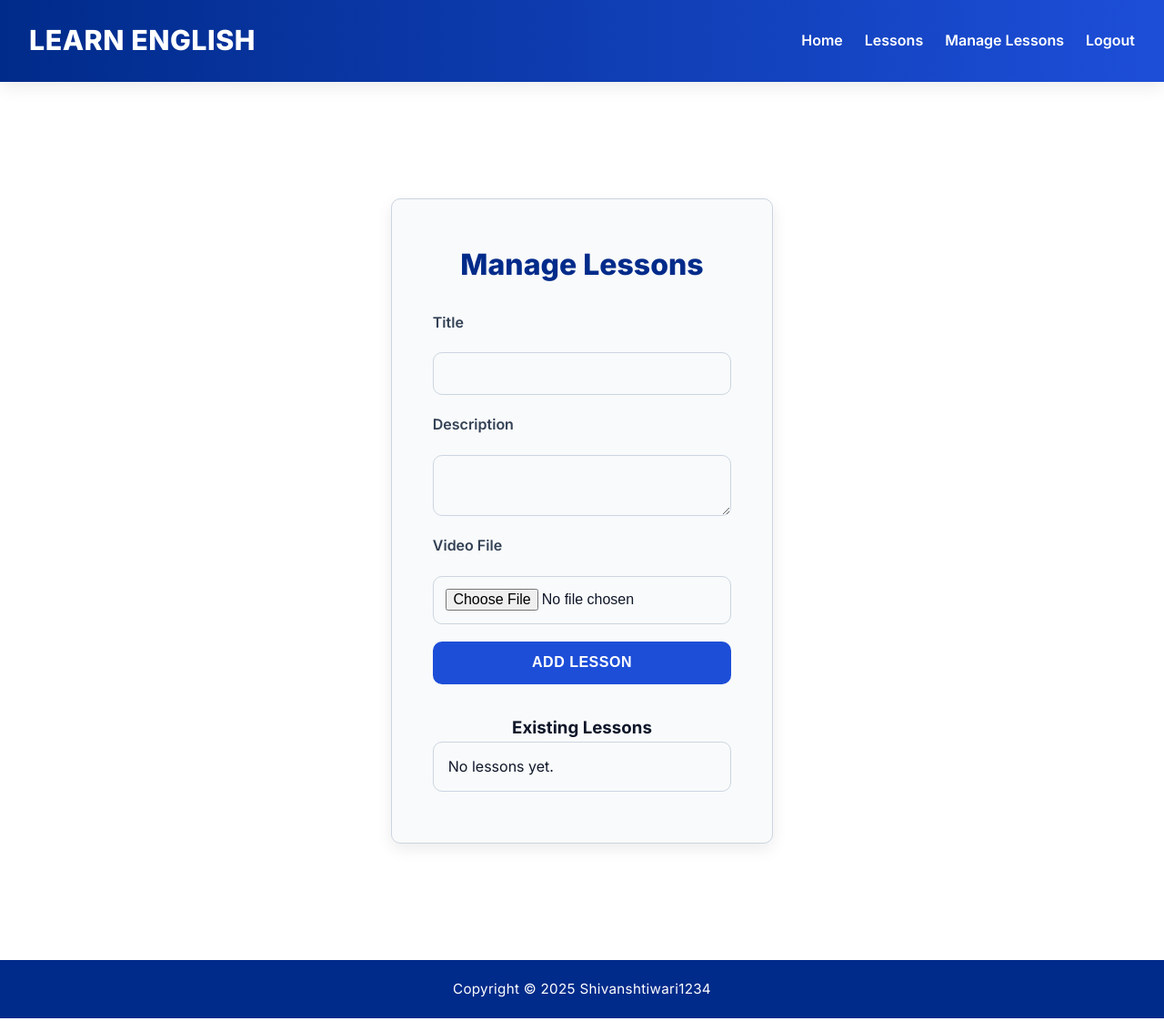
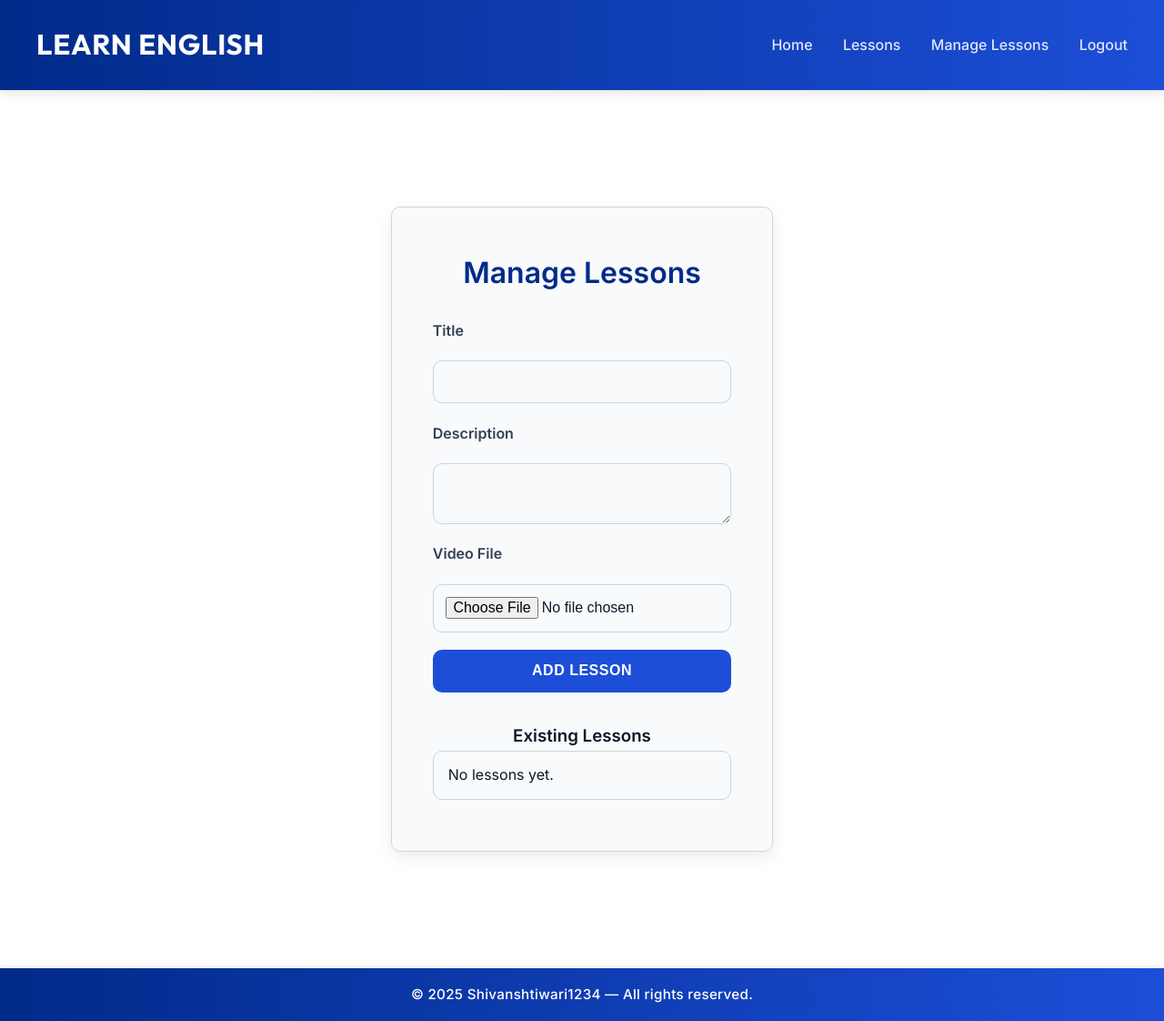
Before and after one commit to Shivanshtiwari1234/PallaviMaam, a Django app: page /manage-lessons/ in a window 1280 px wide. Shown: the whole page at 91% size. Run offline with Django 4.2, Linux system fonts and the light colour scheme; the visitor is signed in with stand-in values (Sample User, id 1); data that the repository does not hold is empty; parts of the project's set-up code (start-up, migrations or seed data) failed here and were passed over.

Commit message:
Updated styles

```diff
--- /dev/null
+++ b/LearnEng/main/static/main/interactive.js
@@ -0,0 +1,67 @@
+/* ============================================================
+   Learn English — Cinematic Interactions
+   Smooth • Accessible • Soft Depth
+   ============================================================ */
+
+document.addEventListener("DOMContentLoaded", () => {
+  const header = document.querySelector(".site-header");
+  const fadeEls = document.querySelectorAll(".fade-in");
+  const cards = document.querySelectorAll(".card, .centered-box");
+
+  /* ------------------------------------------------------------
+     Fade-in on load
+  ------------------------------------------------------------ */
+  fadeEls.forEach((el, index) => {
+    el.style.opacity = "0";
+    el.style.transform = "translateY(20px)";
+    setTimeout(() => {
+      el.style.transition = "opacity 1s ease, transform 1s ease";
+      el.style.opacity = "1";
+      el.style.transform = "translateY(0)";
+    }, 200 + index * 150);
+  });
+
+  /* ------------------------------------------------------------
+     Parallax scroll depth (soft cinematic movement)
+  ------------------------------------------------------------ */
+  window.addEventListener("scroll", () => {
+    const scrollY = window.scrollY;
+    const intensity = 0.15;
+    header.style.backdropFilter = scrollY > 10 ? "blur(8px)" : "none";
+    header.style.padding = scrollY > 20 ? "0.9rem 2rem" : "1.4rem 2rem";
+
+    cards.forEach((card) => {
+      const rect = card.getBoundingClientRect();
+      const offset = rect.top / window.innerHeight;
+      const depth = (offset - 0.5) * 20 * intensity;
+      card.style.transform = `translateY(${depth}px)`;
+    });
+  });
+
+  /* ------------------------------------------------------------
+     Keyboard navigation focus ring (accessibility)
+  ------------------------------------------------------------ */
+  let usingKeyboard = false;
+
+  window.addEventListener("keydown", (e) => {
+    if (e.key === "Tab") {
+      usingKeyboard = true;
+      document.body.classList.add("user-is-tabbing");
+    }
+  });
+
+  window.addEventListener("mousedown", () => {
+    if (usingKeyboard) {
+      usingKeyboard = false;
+      document.body.classList.remove("user-is-tabbing");
+    }
+  });
+
+  /* ------------------------------------------------------------
+     Smooth in-page link scrolling
+  ------------------------------------------------------------ */
+  const links = document.querySelectorAll('a[href^="#"]');
+  links.forEach((link) => {
+    link.addEventListener("click", (e) => {
+      const targetId = link.getAttribute("href").substring(1);
+      const targetEl
--- a/LearnEng/main/static/main/styles.css
+++ b/LearnEng/main/static/main/styles.css
@@ -44,6 +44,8 @@
 html, body {
   height: 100%;
   scroll-behavior: smooth;
+  text-rendering: optimizeLegibility;
+  -webkit-font-smoothing: antialiased;
 }
 
 body {
@@ -55,58 +57,80 @@ body {
   line-height: 1.7;
 }
 
-/* ---------- HEADER ---------- */
-header {
-  background: linear-gradient(90deg, var(--color-primary) 0%, var(--color-primary-light) 100%);
-  color: #ffffff;
-  padding: 1.2rem 2rem;
+/* ===========================================================
+   HEADER & NAVIGATION
+   =========================================================== */
+.site-header {
+  display: flex;
+  justify-content: center;
+  align-items: center;
+  padding: 1.4rem 2rem;
+  background: linear-gradient(90deg, #002b8a, #1d4ed8);
+  position: sticky;
+  top: 0;
+  z-index: 10;
+  box-shadow: 0 4px 12px rgba(0, 0, 0, 0.1);
+  transition: background 1.5s ease, padding 0.3s ease;
+}
+
+.header-inner {
+  width: 100%;
+  max-width: var(--max-width);
   display: flex;
   justify-content: space-between;
   align-items: center;
-  box-shadow: var(--shadow);
 }
 
-header h1 {
-  font-size: 1.9rem;
+/* ---------- LOGO ---------- */
+.logo a.home-link {
+  font-family: "Outfit", sans-serif;
   font-weight: 800;
-  letter-spacing: 0.5px;
+  font-size: 1.95rem;
+  letter-spacing: 0.7px;
+  color: #ffffff;
+  text-decoration: none;
   text-transform: uppercase;
+  transition: opacity 0.3s ease, text-shadow 0.5s ease;
 }
 
-nav {
-  display: flex;
-  flex-wrap: wrap;
+.logo a.home-link:hover {
+  opacity: 0.95;
+  text-shadow: 0 0 8px rgba(255, 255, 255, 0.6),
+               0 0 16px rgba(59, 130, 246, 0.5);
 }
 
-nav a {
-  color: #ffffff;
+/* ---------- NAV LINKS ---------- */
+.nav-links a {
+  color: #e0e7ff;
+  font-weight: 500;
   text-decoration: none;
-  margin-left: 1.5rem;
-  font-weight: 600;
+  margin-left: 1.8rem;
   position: relative;
-  transition: color var(--transition), transform var(--transition);
+  transition: color 0.3s ease;
 }
 
-nav a::after {
+.nav-links a:hover {
+  color: #ffffff;
+}
+
+.nav-links a::after {
   content: "";
   position: absolute;
-  bottom: -3px;
   left: 0;
+  bottom: -4px;
   width: 0%;
   height: 2px;
-  background: #ffffff;
-  transition: width var(--transition);
+  background: white;
+  transition: width 0.3s ease;
 }
 
-nav a:hover::after {
+.nav-links a:hover::after {
   width: 100%;
 }
 
-nav a:hover {
-  transform: translateY(-1px);
-}
-
-/* ---------- MAIN CONTENT ---------- */
+/* ===========================================================
+   MAIN CONTENT
+   =========================================================== */
 main {
   flex: 1;
   width: 100%;
@@ -115,18 +139,38 @@ main {
   padding: 2rem;
 }
 
-/* ---------- FOOTER ---------- */
-footer {
-  background-color: var(--color-primary);
-  color: #ffffff;
+.centered-box {
+  background-color: var(--color-surface);
+  border: 1px solid var(--color-border);
+  border-radius: var(--radius);
+  box-shadow: var(--shadow);
+  padding: 2.8rem;
+  max-width: 420px;
+  margin: 6rem auto;
   text-align: center;
-  padding: 1.2rem;
-  font-size: 0.95rem;
-  font-weight: 500;
-  letter-spacing: 0.3px;
+  transition: transform var(--transition), background-color var(--transition);
 }
 
-/* ---------- BUTTONS ---------- */
+.centered-box:hover {
+  transform: translateY(-2px);
+}
+
+.centered-box h2 {
+  color: var(--color-primary);
+  margin-bottom: 1.4rem;
+  font-size: 2rem;
+  font-weight: 800;
+}
+
+.centered-box p {
+  color: var(--color-muted);
+  font-size: 1rem;
+  margin-top: 0.8rem;
+}
+
+/* ===========================================================
+   BUTTONS
+   =========================================================== */
 button, .btn {
   background-color: var(--color-primary-light);
   color: #ffffff;
@@ -271,15 +291,37 @@ li:hover {
   transform: translateX(3px);
 }
 
-/* ---------- RESPONSIVE ---------- */
+/* ===========================================================
+   FOOTER
+   =========================================================== */
+.site-footer {
+  width: 100%;
+  background: linear-gradient(90deg, var(--color-primary) 0%, var(--color-primary-light) 100%);
+  color: #ffffff;
+  text-align: center;
+  padding: 1rem 0;
+  font-size: 0.95rem;
+  font-weight: 500;
+  letter-spacing: 0.3px;
+  box-shadow: 0 -3px 8px rgba(0, 0, 0, 0.05);
+}
+
+.site-footer p {
+  margin: 0;
+  color: #ffffff;
+}
+
+/* ===========================================================
+   RESPONSIVE
+   =========================================================== */
 @media (max-width: 768px) {
-  header {
+  .header-inner {
     flex-direction: column;
     align-items: flex-start;
     gap: 0.8rem;
   }
 
-  nav a {
+  .nav-links a {
     margin: 0 0.8rem 0 0;
   }
 
--- a/LearnEng/main/templates/base.html
+++ b/LearnEng/main/templates/base.html
@@ -2,19 +2,31 @@
 <!DOCTYPE html>
 <html lang="en">
   <head>
+    <!-- ===== META ===== -->
     <meta charset="UTF-8" />
     <meta name="viewport" content="width=device-width, initial-scale=1.0" />
     <title>{% block title %}Learn English{% endblock %}</title>
-    <link rel="stylesheet" href="{% static 'main/styles.css' %}" />
+
+    <!-- ===== FONTS ===== -->
     <link rel="preconnect" href="https://fonts.googleapis.com" />
     <link rel="preconnect" href="https://fonts.gstatic.com" crossorigin />
-    <link href="https://fonts.googleapis.com/css2?family=Inter:wght@400;600;700;800&display=swap" rel="stylesheet" />
+    <link
+      href="https://fonts.googleapis.com/css2?family=Inter:wght@400;500;600&family=Outfit:wght@600;700&display=swap"
+      rel="stylesheet"
+    />
+
+    <!-- ===== STYLES ===== -->
+    <link rel="stylesheet" href="{% static 'main/styles.css' %}" />
   </head>
+
   <body>
     <!-- ===== HEADER ===== -->
-    <header>
-      <h1><a href="{% url 'index' %}" style="color: white; text-decoration: none">Learn English</a></h1>
-      <nav>
+    <header class="site-header">
+      <div class="header-inner">
+        <h1 class="logo">
+          <a href="{% url 'index' %}" class="home-link">Learn English</a>
+        </h1>
+        <nav class="nav-links">
           <a href="{% url 'index' %}">Home</a>
           {% if user.is_authenticated %}
           <a href="{% url 'lessons' %}">Lessons</a>
@@ -27,14 +39,26 @@
           <a href="{% url 'register' %}">Register</a>
           {% endif %}
         </nav>
+      </div>
     </header>
 
     <!-- ===== MAIN CONTENT ===== -->
-    <main>{% block content %} {% endblock %}</main>
+    <main id="main-content">
+      {% block content %}
+      <section class="centered-box reveal">
+        <h2>Welcome to Learn English</h2>
+        <p>Master English through interactive lessons and cinematic experiences.</p>
+        <a href="{% url 'lessons' %}" class="btn">Get Started</a>
+      </section>
+      {% endblock %}
+    </main>
 
     <!-- ===== FOOTER ===== -->
-    <footer>
-      <p>Copyright &copy; 2025 Shivanshtiwari1234</p>
+    <footer class="site-footer">
+      <p>© 2025 Shivanshtiwari1234 — All rights reserved.</p>
     </footer>
+
+    <!-- ===== SCRIPTS ===== -->
+    <script src="{% static 'main/interactive.js' %}"></script>
   </body>
 </html>
--- /dev/null
+++ b/markdownview/styles.css
@@ -0,0 +1,5 @@
+* {
+  margin: 0;
+    padding: 0;
+  box-sizing: border-box;
+}
```
Also changed, not shown: other parts of LearnEng/main/static/main/styles.css (+20 -40 lines), markdownview/index.html (added, +26 -0 lines), README.md (added), developersection.md (added). Lines whose indentation alone changed are shown as unchanged.
